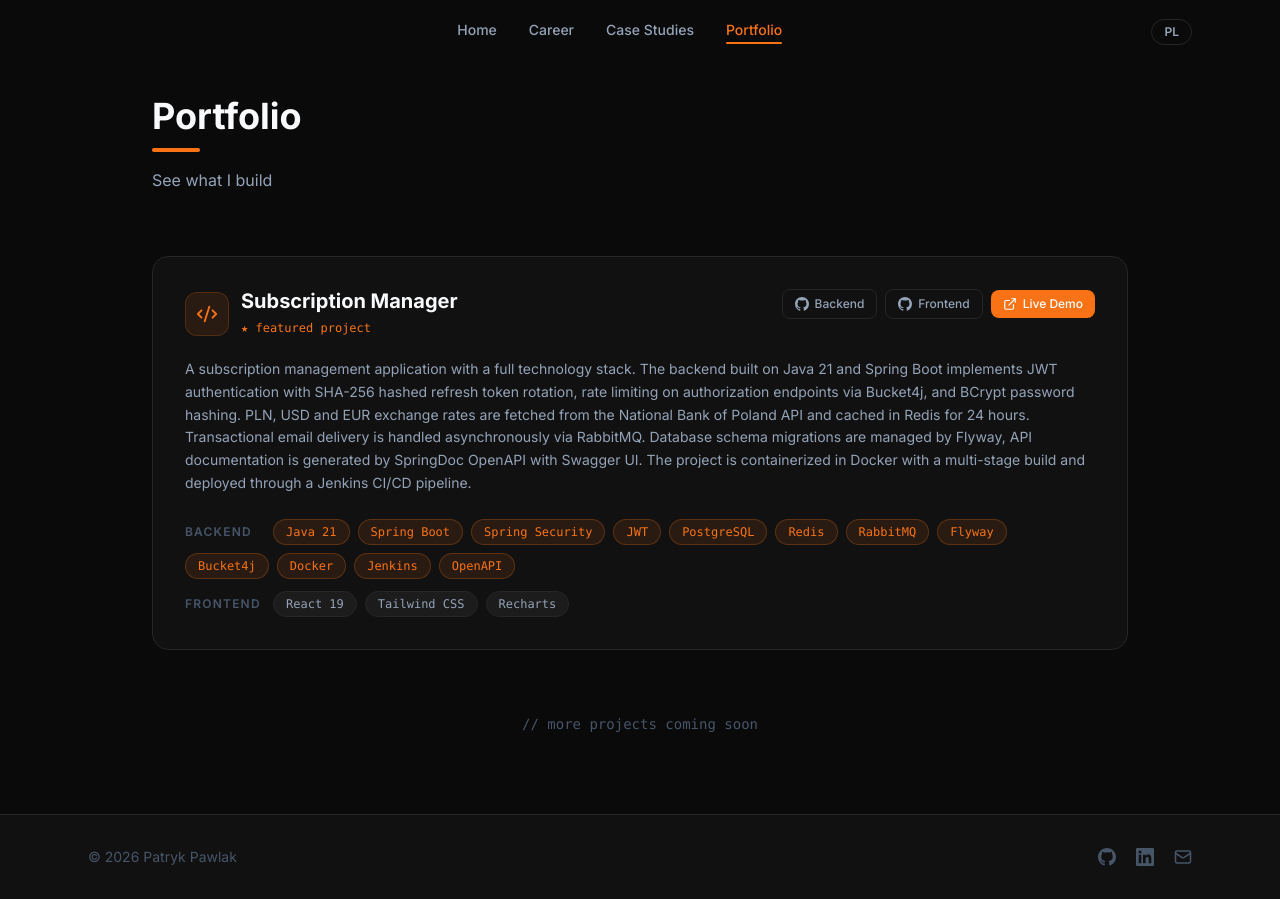
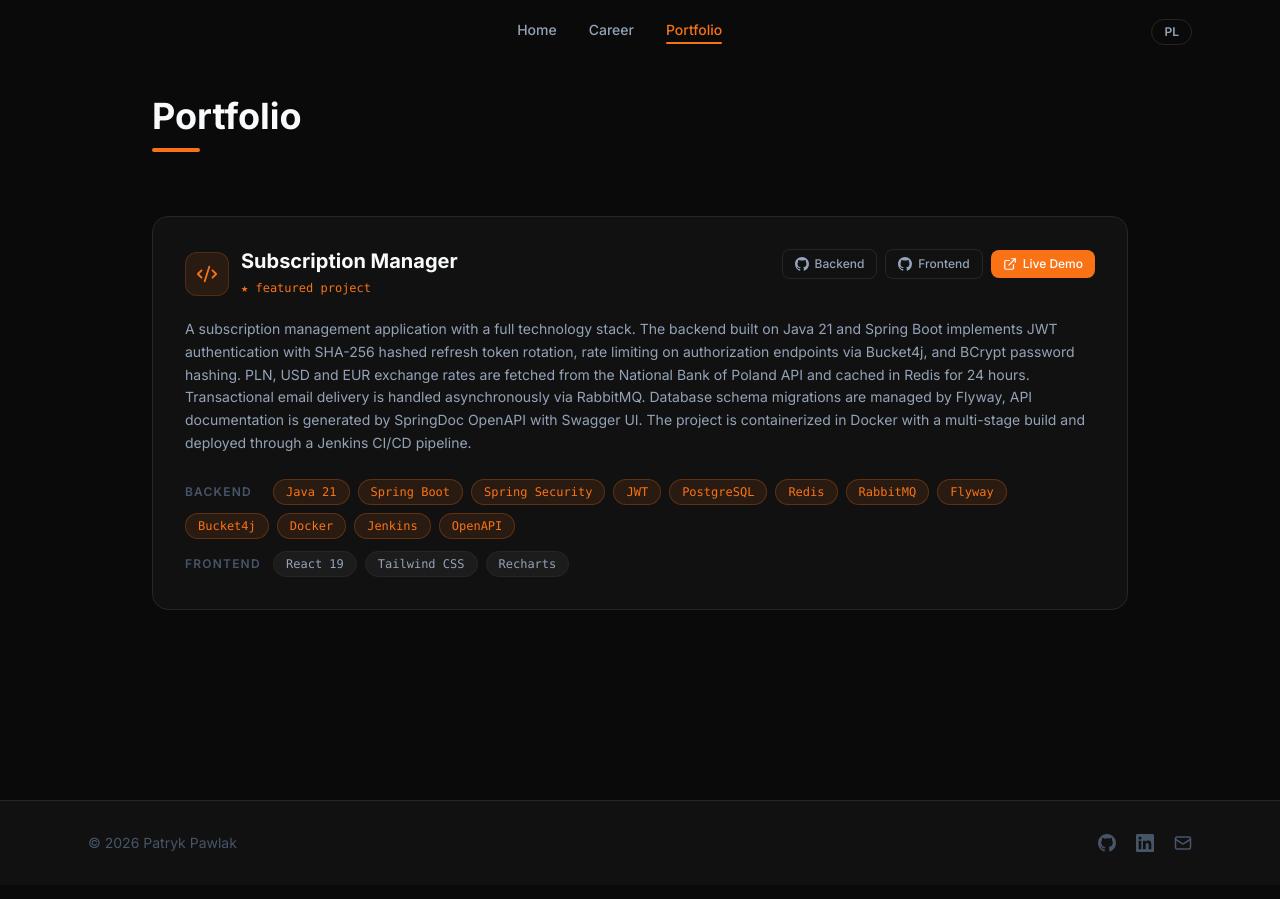
Before and after one commit to Spoki87/www, a React (Vite) app: page /portfolio in a window 1280 px wide. Built offline with nearby package versions, Linux system fonts and the light colour scheme.

Commit message:
fix:layouts

```diff
--- a/src/App.jsx
+++ b/src/App.jsx
@@ -5,7 +5,6 @@ import Navbar from './components/Navbar'
 import Footer from './components/Footer'
 import Home from './pages/Home'
 import Career from './pages/Career'
-import CaseStudies from './pages/CaseStudies'
 import Portfolio from './pages/Portfolio'
 
 function AnimatedRoutes() {
@@ -15,7 +14,6 @@ function AnimatedRoutes() {
       <Routes location={location} key={location.pathname}>
         <Route path="/" element={<Home />} />
         <Route path="/career" element={<Career />} />
-        <Route path="/case-studies" element={<CaseStudies />} />
         <Route path="/portfolio" element={<Portfolio />} />
       </Routes>
     </AnimatePresence>
--- a/src/components/Navbar.jsx
+++ b/src/components/Navbar.jsx
@@ -22,7 +22,6 @@ export default function Navbar() {
   const navLinks = [
     { to: '/', label: t('nav.home') },
     { to: '/career', label: t('nav.career') },
-    { to: '/case-studies', label: t('nav.case_studies') },
     { to: '/portfolio', label: t('nav.portfolio') },
   ]
 
--- a/src/data/career.js
+++ b/src/data/career.js
@@ -113,4 +113,9 @@ export const certifications = [
     name: 'Zoho CRM Certification',
     issuer: 'Zoho Corporation',
   },
+  {
+    id: 3,
+    name: 'Zoho Analytics Certification',
+    issuer: 'Zoho Corporation',
+  },
 ]
--- a/src/i18n/locales/en.json
+++ b/src/i18n/locales/en.json
@@ -41,13 +41,11 @@
   },
   "portfolio": {
     "title": "Portfolio",
-    "subtitle": "See what I build",
     "view_github": "GitHub",
     "view_live": "Live Demo",
     "backend": "Backend",
     "frontend": "Frontend",
     "tech_backend": "Backend",
-    "tech_frontend": "Frontend",
-    "coming_soon": "// more projects coming soon"
+    "tech_frontend": "Frontend"
   }
 }
--- a/src/i18n/locales/pl.json
+++ b/src/i18n/locales/pl.json
@@ -41,13 +41,11 @@
   },
   "portfolio": {
     "title": "Portfolio",
-    "subtitle": "Sprawdź co buduję",
     "view_github": "GitHub",
     "view_live": "Demo na żywo",
     "backend": "Backend",
     "frontend": "Frontend",
     "tech_backend": "Backend",
-    "tech_frontend": "Frontend",
-    "coming_soon": "// więcej projektów wkrótce"
+    "tech_frontend": "Frontend"
   }
 }
--- a/src/pages/Portfolio.jsx
+++ b/src/pages/Portfolio.jsx
@@ -34,7 +34,6 @@ export default function Portfolio() {
           <div className="mb-16">
             <h1 className="text-4xl font-bold text-snow mb-3">{t('portfolio.title')}</h1>
             <div className="w-12 h-1 bg-accent rounded-full mb-4" />
-            <p className="text-slate">{t('portfolio.subtitle')}</p>
           </div>
 
           {/* Project cards */}
@@ -146,17 +145,6 @@ export default function Portfolio() {
             ))}
           </div>
 
-          {/* Coming soon */}
-          <motion.div
-            initial={{ opacity: 0 }}
-            whileInView={{ opacity: 1 }}
-            viewport={{ once: true }}
-            transition={{ delay: 0.3 }}
-            className="mt-16 text-center"
-          >
-            <p className="text-fog text-sm font-mono">{t('portfolio.coming_soon')}</p>
-          </motion.div>
-
         </div>
       </div>
     </motion.div>
```
